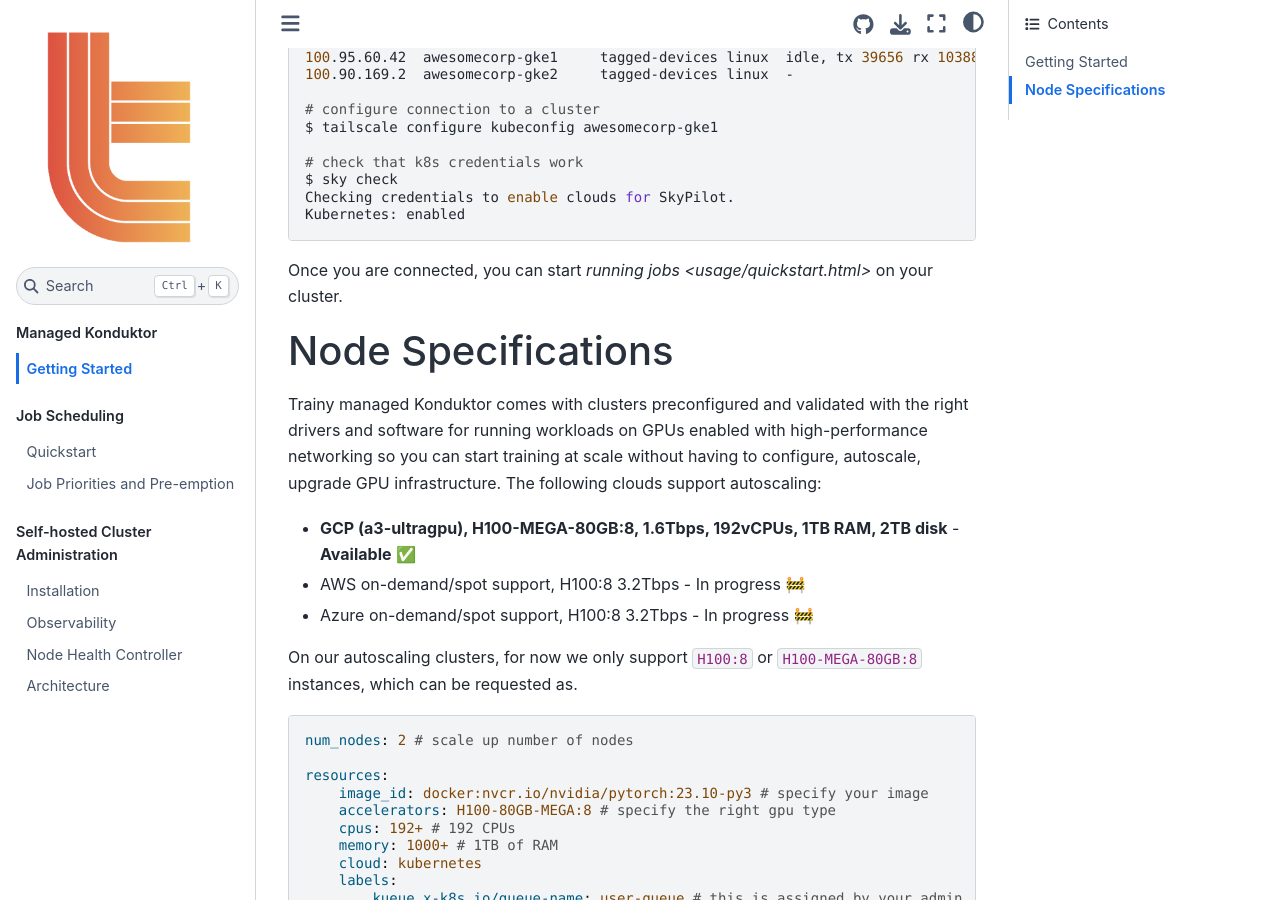
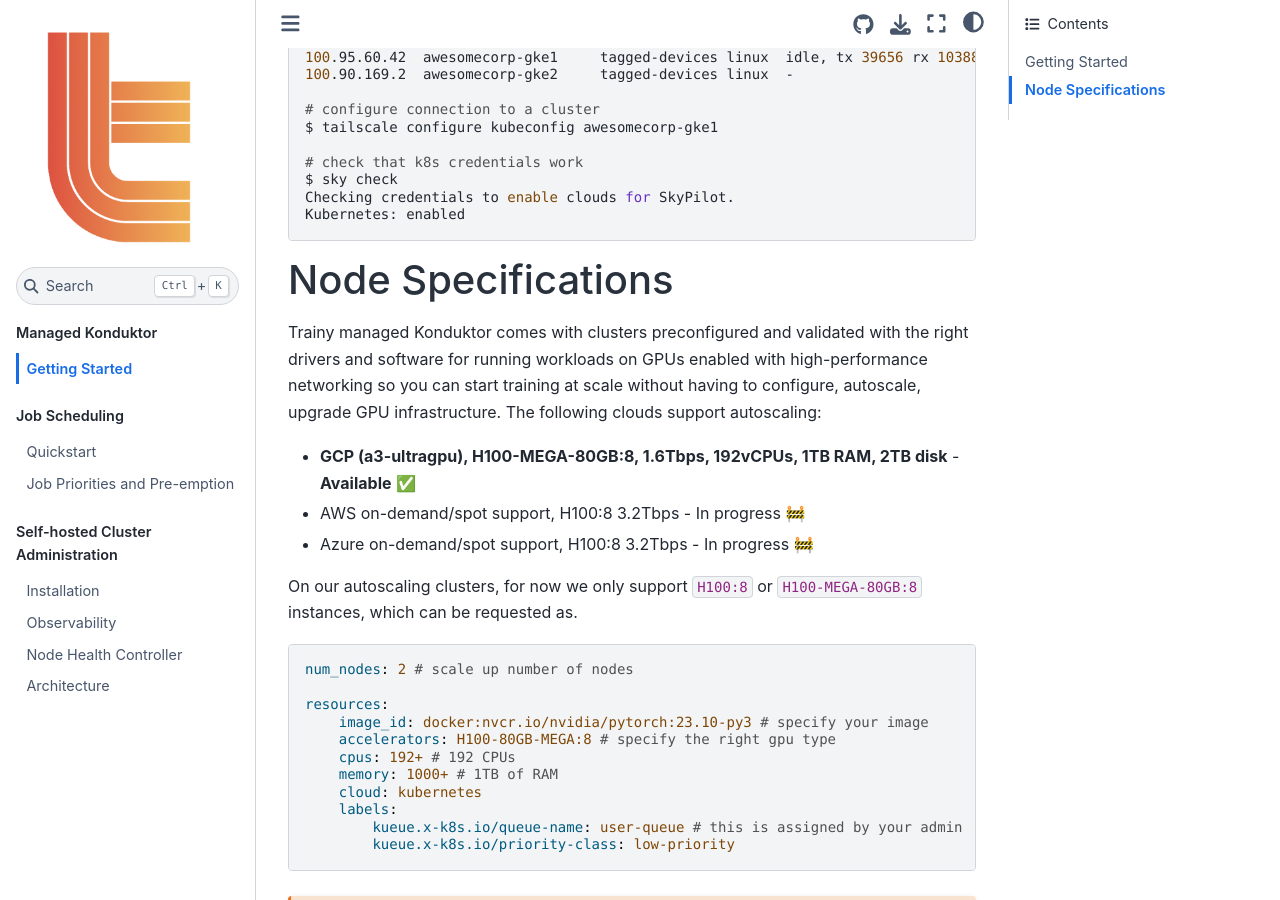
Before and after one commit to Trainy-ai/konduktor, a Sphinx documentation site: the page built from docs/source/cloud/getting_started.rst, in a window 1280 px wide and 900 px high, scrolled down 306 px. Built offline with Sphinx 7.4.7 and the Sphinx Book theme 1.1.4, drawn with Linux system fonts in a browser that asks for light colours.

Commit message:
Update getting_started.rst

```diff
--- a/docs/source/cloud/getting_started.rst
+++ b/docs/source/cloud/getting_started.rst
@@ -26,7 +26,6 @@
     Checking credentials to enable clouds for SkyPilot.
     Kubernetes: enabled
 
-Once you are connected, you can start `running jobs <usage/quickstart.html>` on your cluster.
 
 ===================
 Node Specifications
```
